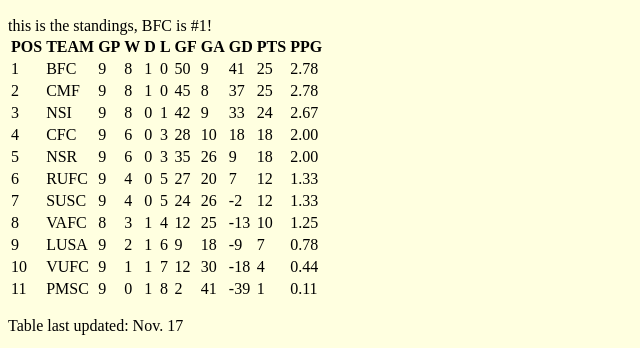
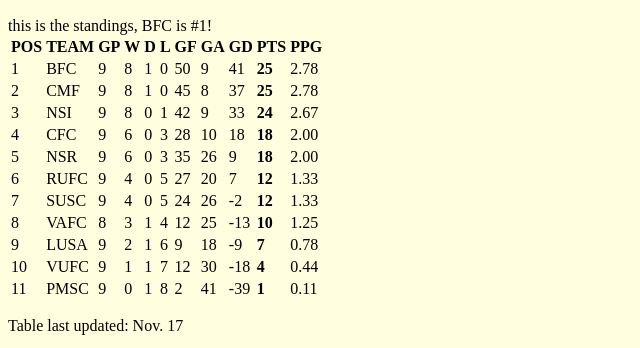
Before and after one commit to adriannarai1/adriannarai1.github.io, a plain HTML site: page index.html in a window 1280 px wide. Shown: the part 134-482 px from the top of the page, 0-640 px from the left. Drawn offline with Linux system fonts and the light colour scheme.

Commit message:
Update index.html

```diff
--- a/index.html
+++ b/index.html
@@ -14,27 +14,27 @@
 	<p>this is the standings, BFC is #1!
 	<table><tr><th>POS</th><th>TEAM</th><th>GP</th><th>W</th><th>D</th><th>L</th><th>GF</th><th>GA</th><th>GD</th><th>PTS</th><th>PPG</th></tr>
 
-    <tr><td>1</td><td>BFC</td><td>9</td><td>8</td><td>1</td><td>0<td>50</td><td>9</td><td>41</td><td>25</td><td>2.78</td></tr>
+    <tr><td>1</td><td>BFC</td><td>9</td><td>8</td><td>1</td><td>0<td>50</td><td>9</td><td>41</td><td><b>25</b></td><td>2.78</td></tr>
 
-    <tr><td>2</td><td>CMF</td><td>9</td><td>8</td><td>1</td><td>0</td><td>45</td><td>8</td><td>37</td><td>25</td><td>2.78</td></tr>
+    <tr><td>2</td><td>CMF</td><td>9</td><td>8</td><td>1</td><td>0</td><td>45</td><td>8</td><td>37</td><td><b>25</b></td><td>2.78</td></tr>
 
-    <tr><td>3</td><td>NSI</td><td>9</td><td>8</td><td>0</td><td>1</td><td>42</td><td>9</td><td>33</td><td>24</td><td>2.67</td></tr>
+    <tr><td>3</td><td>NSI</td><td>9</td><td>8</td><td>0</td><td>1</td><td>42</td><td>9</td><td>33</td><td><b>24</b></td><td>2.67</td></tr>
 
-    <tr><td>4</td><td>CFC</td><td>9</td><td>6</td><td>0</td><td>3</td><td>28</td><td>10</td><td>18</td><td>18</td><td>2.00</td></tr>
+    <tr><td>4</td><td>CFC</td><td>9</td><td>6</td><td>0</td><td>3</td><td>28</td><td>10</td><td>18</td><td><b>18</b></td><td>2.00</td></tr>
 
-    <tr><td>5</td><td>NSR</td><td>9</td><td>6</td><td>0</td><td>3</td><td>35</td><td>26</td><td>9</td><td>18</td><td>2.00</td></tr>
+    <tr><td>5</td><td>NSR</td><td>9</td><td>6</td><td>0</td><td>3</td><td>35</td><td>26</td><td>9</td><td><b>18</b></td><td>2.00</td></tr>
 
-    <tr><td>6</td><td>RUFC</td><td> 9</td><td>4</td><td>0</td><td>5</td><td>27</td><td>20</td><td>7</td><td>12</td><td>1.33</td></tr>
+    <tr><td>6</td><td>RUFC</td><td> 9</td><td>4</td><td>0</td><td>5</td><td>27</td><td>20</td><td>7</td><td><b>12</b></td><td>1.33</td></tr>
 
-    <tr><td>7</td><td>SUSC</td><td>9</td><td>4</td><td>0</td><td>5</td><td>24</td><td>26</td><td>-2</td><td>12</td><td>1.33</td></tr>
+    <tr><td>7</td><td>SUSC</td><td>9</td><td>4</td><td>0</td><td>5</td><td>24</td><td>26</td><td>-2</td><td><b>12</b></td><td>1.33</td></tr>
 
-    <tr><td>8</td><td>VAFC</td><td>8</td><td>3</td><td>1</td><td>4</td><td>12</td><td>25</td><td>-13</td><td>10</td><td>1.25</td></tr>
+    <tr><td>8</td><td>VAFC</td><td>8</td><td>3</td><td>1</td><td>4</td><td>12</td><td>25</td><td>-13</td><td><b>10</b></td><td>1.25</td></tr>
 
-    <tr><td>9</td><td>LUSA</td><td>9</td><td>2</td><td>1</td><td>6</td><td>9</td><td>18</td><td>-9</td><td>7</td><td>0.78</td></tr>
+    <tr><td>9</td><td>LUSA</td><td>9</td><td>2</td><td>1</td><td>6</td><td>9</td><td>18</td><td>-9</td><td><b>7</b></td><td>0.78</td></tr>
 
-    <tr><td>10</td><td>VUFC</td><td>9</td><td>1</td><td>1</td><td>7</td><td>12</td><td>30</td><td>-18</td><td>4</td><td>0.44</td></tr>
+    <tr><td>10</td><td>VUFC</td><td>9</td><td>1</td><td>1</td><td>7</td><td>12</td><td>30</td><td>-18</td><td><b>4</b></td><td>0.44</td></tr>
 
-    <tr><td>11</td><td>PMSC</td><td>9</td><td>0</td><td>1</td><td>8</td><td>2</td><td>41</td><td>-39</td><td>1</td><td>0.11</td></tr></table></p>
+    <tr><td>11</td><td>PMSC</td><td>9</td><td>0</td><td>1</td><td>8</td><td>2</td><td>41</td><td>-39</td><td><b>1</b></td><td>0.11</td></tr></table></p>
 	       <p>Table last updated: Nov. 17</p>
 <a href="https://bccsl.ca/webapps/standings?reg_year=2027&division=gdiv1&Agegroup=U14&sched_type=reg&firsttime=0&embed=False" class="button-link">BCCSL Website</a>
 
```
